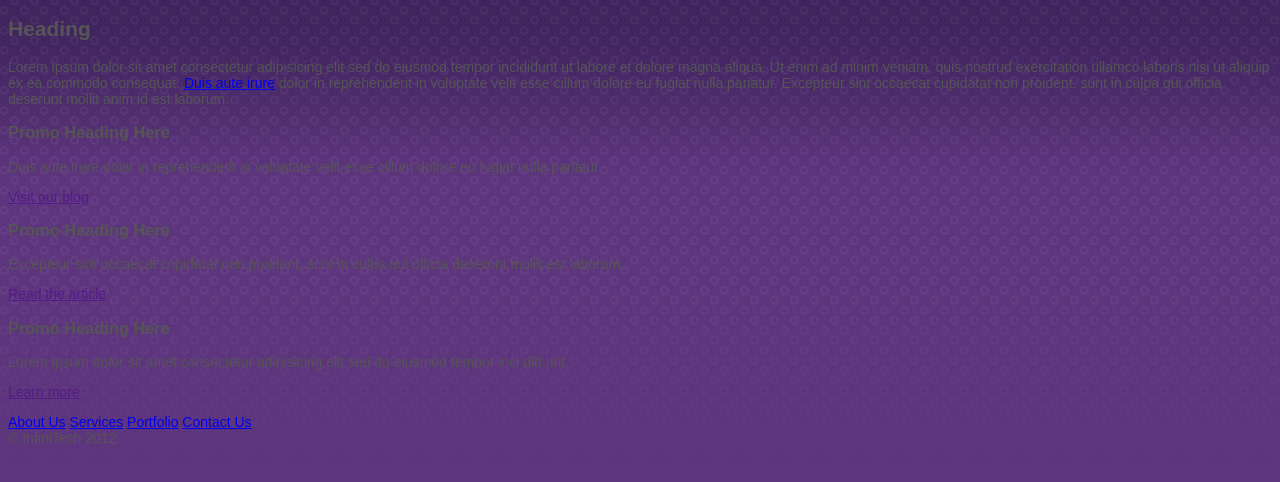
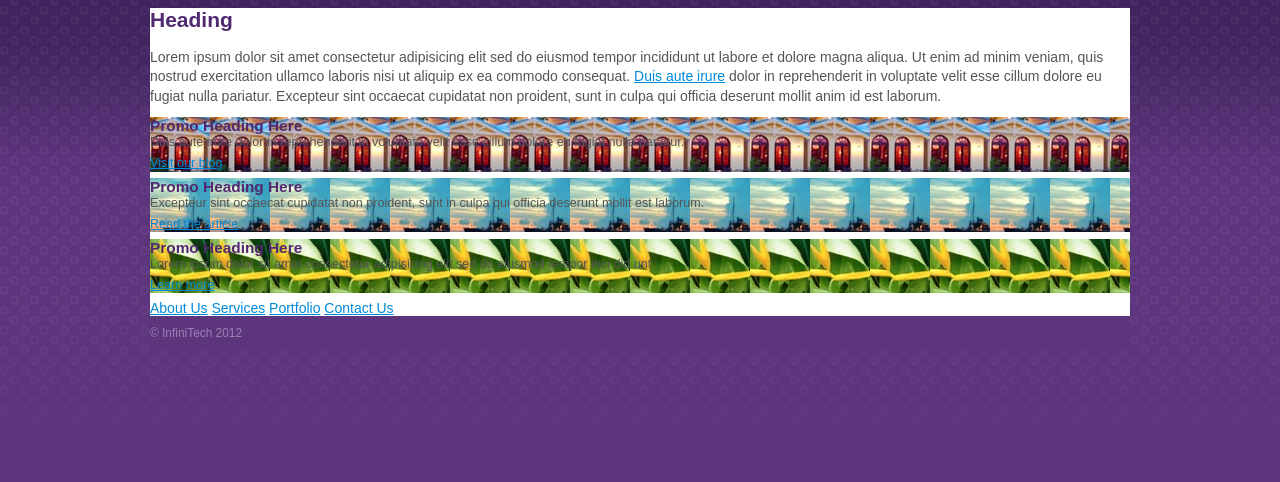
Before and after one commit to Midas24k/responsivehtml, a plain HTML site: page index.html in a window 1280 px wide. Drawn offline with Linux system fonts and the light colour scheme.

Commit message:
added some css

```diff
--- a/assets/css/screen_style.css
+++ b/assets/css/screen_style.css
@@ -8,3 +8,63 @@ body {
     font-size: 14px;
     background: #5d357d url("../images/background_gradient1.jpg") repeat-x 0px 0px;
 }
+
+.page {
+    max-width: 980px;
+    margin: 0px auto 0px auto;
+    position: relative;
+    background-color: #fff;
+}
+
+h1 {
+    color:#512970;
+    margin: 0em 0em .75em 0em;
+}
+h2 {
+    color:#512970;
+    margin: 0em 0em 1em 0em;
+}
+h3 {
+    color:#512970;
+    margin: 0em 0em .5em 0em;
+}
+
+p {
+    margin: 0em 0em .75em 0em;
+    line-height: 1.4em;
+
+}
+
+a{
+    color: #0089d7;
+}
+a:hover {
+    color: #e06604;
+}
+
+footer {
+    font-size: .85em;
+    color: #9c81b1;
+    background-color: #5d357d;
+    padding: 10px 10px 10px 0px;
+}
+.promo h3 {
+    font-size: 1.1em;
+    margin: 0;
+
+}
+.promo p {
+    line-height: 1.2em;
+    font-size: .9em;
+    margin-bottom: .5em;
+}
+
+.promo.one {
+    background-image: url("../images/promo_1.jpg");
+}
+.promo.two {
+    background-image: url("../images/promo_2.jpg");
+}
+.promo.three {
+    background-image: url("../images/promo_3.jpg");
+}
```
